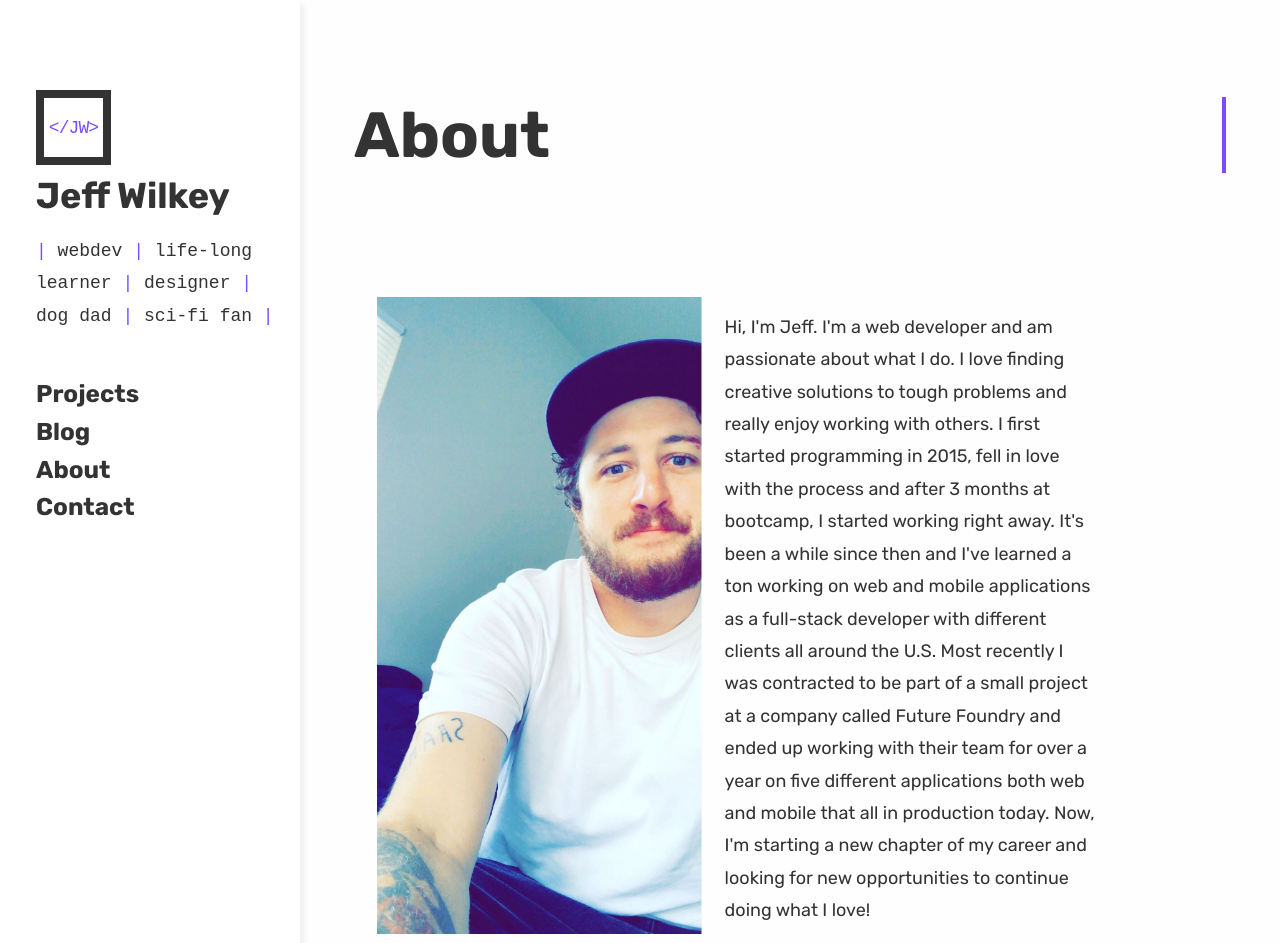
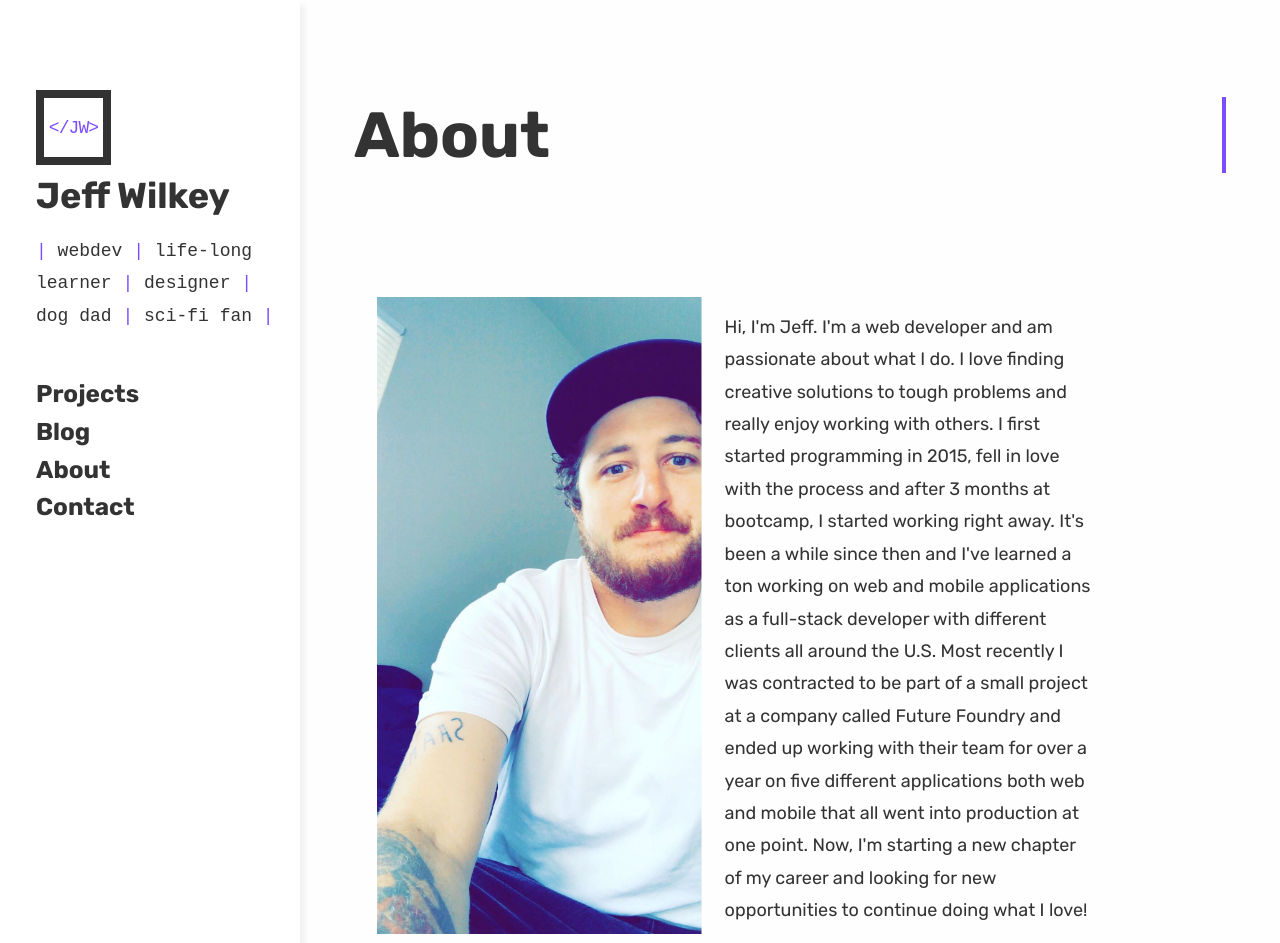
Before and after one commit to JeffWilkey/jeffwilkey.com-jekyll, a Jekyll site: the page built from about.html, in a window 1280 px wide and 943 px high. Built offline with Jekyll 4.4.1, drawn with Linux system fonts in a browser that asks for light colours; nearby versions of some CDN libraries.

Commit message:
Update about.html

```diff
--- a/about.html
+++ b/about.html
@@ -19,7 +19,7 @@ layout: default
       after 3 months at bootcamp, I started working right away. It's been a while since then and I've learned a ton working
       on web and mobile applications as a full-stack developer with different clients all around the U.S. Most recently I
       was contracted to be part of a small project at a company called Future Foundry and ended up working with their team
-      for over a year on five different applications both web and mobile that all in production today. Now, I'm starting a
+      for over a year on five different applications both web and mobile that all went into production at one point. Now, I'm starting a
       new chapter of my career and looking for new opportunities to continue doing what I love!
     </p>
   </div>
```
